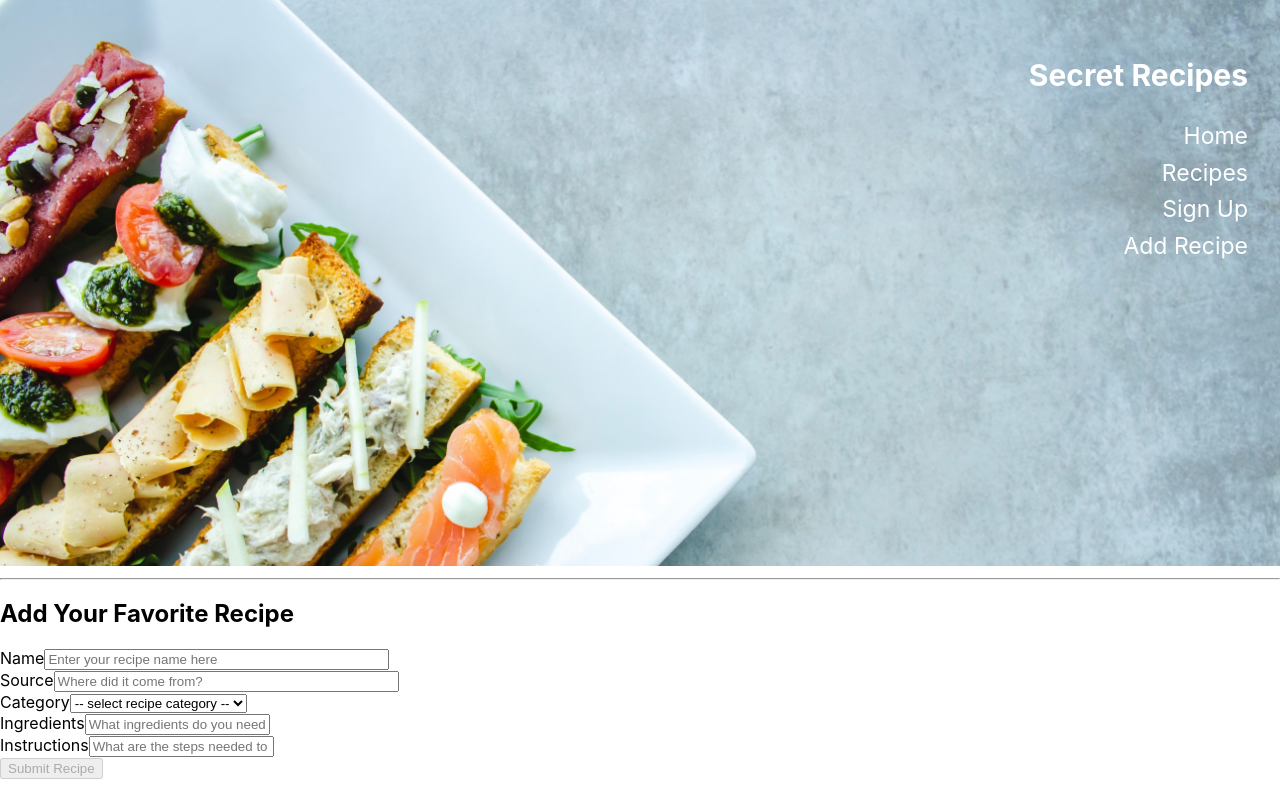
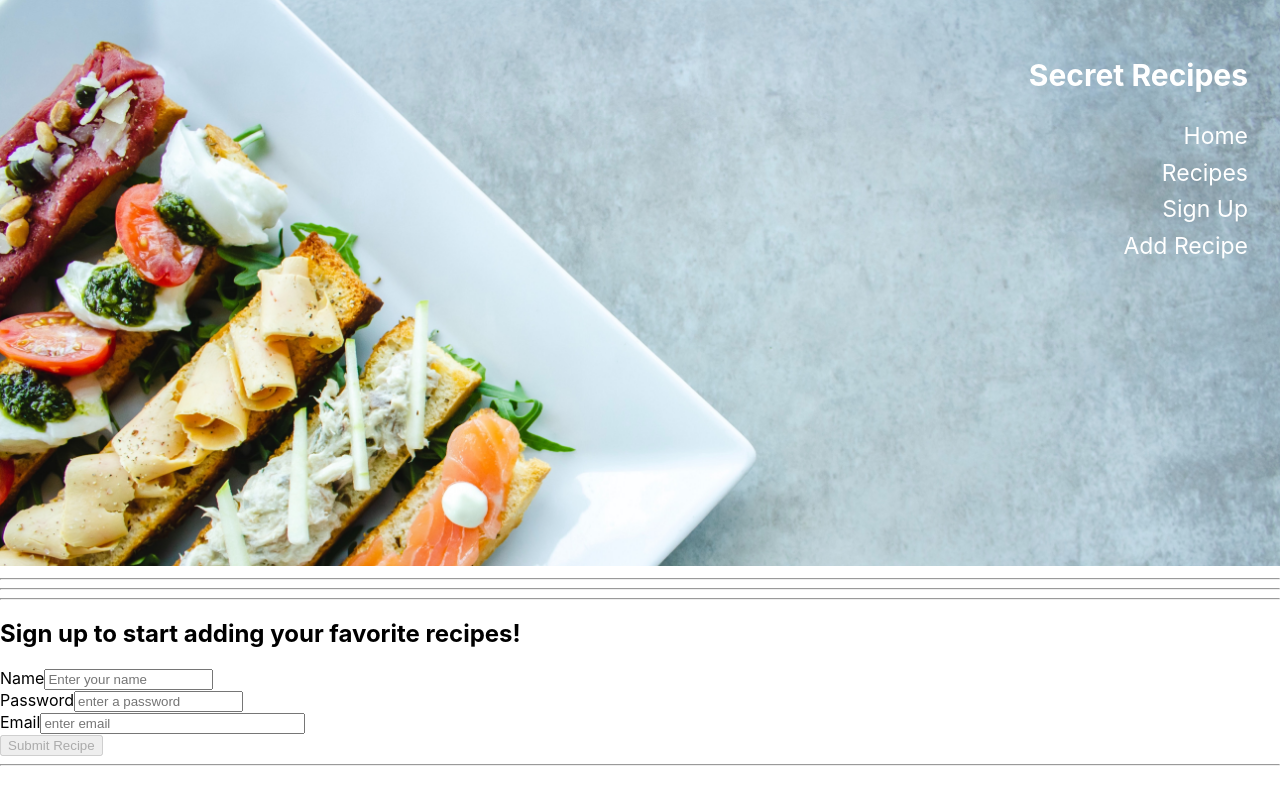
Before and after one commit to slothwithannuzzi/PTCT-SECRET-RECIPES-5-frontend, a React (Create React App) app in the folder secret_recipes/: page /register in a window 1280 px wide. Shown: the top 785 px of the page. Built offline with nearby package versions, Linux system fonts and the light colour scheme.

Commit message:
debugging

```diff
--- a/secret_recipes/src/App.js
+++ b/secret_recipes/src/App.js
@@ -24,12 +24,12 @@ function App() {
       </Head>
       <Home />
       <hr />
-      <Route path="/register">
+      <Route path="/add">
         <RecipeForm />
       </Route>
       <hr />
       <hr />
-      <Route path="/sign-up">
+      <Route path="/register">
         <SignUpForm />
       </Route>
       <hr />
--- a/secret_recipes/src/Components/Footer.js
+++ b/secret_recipes/src/Components/Footer.js
@@ -11,7 +11,7 @@ function Footer() {
             <h3>MENU</h3>
             <a href="">Home</a>
             <a href="">Sign up</a>
-            <a href="">Recipes</a>
+            <a href="/add">Recipes</a>
           </Menu>
           <Connect>
             <h3>Contact</h3>
--- a/secret_recipes/src/validation/userFormSchema.js
+++ b/secret_recipes/src/validation/userFormSchema.js
@@ -14,5 +14,4 @@ export default yup.object().shape({
   email: yup
   .string()
   .required("Email required")
-  .email()
 });
```
